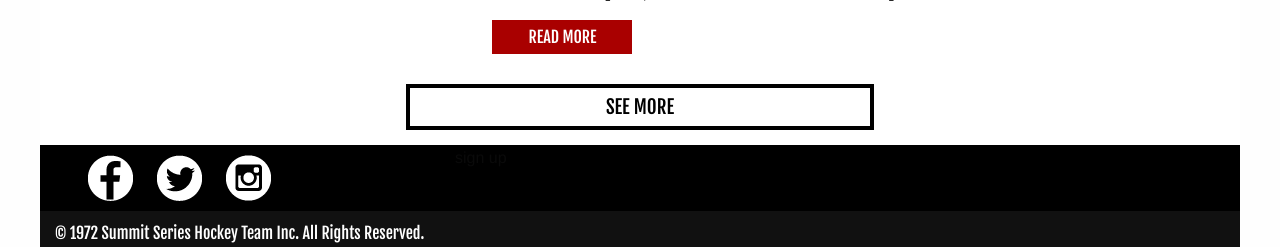
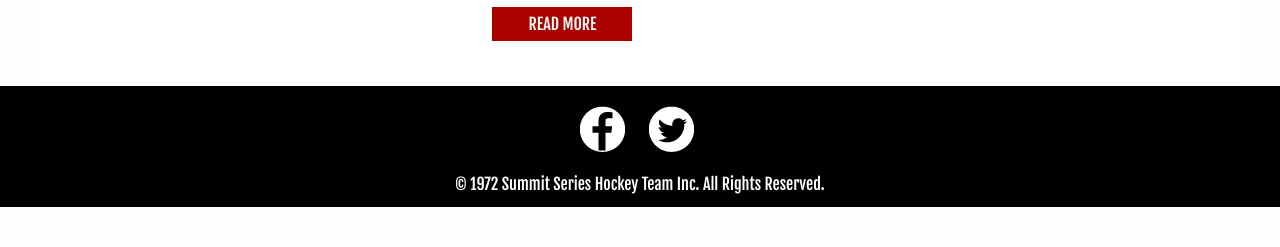
Before and after one commit to c-larocque/team-canada, a PHP site: page /media.php in a window 1280 px wide. Shown: the part 2402-2649 px from the top of the page. After the commit the page ends 2609 px from the top, so only its background shows below. Run offline with PHP 8.4, Linux system fonts and the light colour scheme; some libraries are stand-ins or nearby versions.

Commit message:
Full width backgrounds, removed instagram links, fixed queries

```diff
--- a/contact.php
+++ b/contact.php
@@ -2,7 +2,7 @@
 <html class="no-js" lang="en" dir="ltr">
   <head>
     <?php include 'includes/head.php';?>
-    <title>HOME - Team Canada 1972</title>
+    <title>CONTACT US - Team Canada 1972</title>
   </head>
 
   <body>
@@ -18,6 +18,7 @@
       </section>
     </div>
 
+    <div class="greyPano">
       <section class="row" id="contactCon">
         <h2 class="hide">Contact Information</h2>
         <p class="small-12 show-for-small-only columns" id="contactInfoMobile">To learn more about Team Canada 1972, upcoming events, or have any questions, please feel free to reach out by filling out our form. We will be sure to get back to you as soon as possible!</p>
@@ -52,6 +53,7 @@
           </section>
         </div>
       </section>
+    </div>
 
     <?php include 'includes/footer.php';?>
 
--- a/css/css/app.css
+++ b/css/css/app.css
@@ -1,11 +1,18 @@
+.greyPano {
+  width: 100%;
+  background-color: #363636; }
+
+.redPano {
+  width: 100%;
+  background-color: #a90000; }
+
+.footerPano {
+  width: 100%;
+  background-color: #000;
+  padding: 10px 0; }
+
 #pano {
   background-color: #666; }
-
-#aboutUs {
-  background-color: red; }
-
-#legacySeconds {
-  background-color: blue; }
 
 #socialMedia {
   background-color: #ccc; }
@@ -280,25 +287,18 @@
     border: 2px #fff solid;
     color: #fff; }
 
-#mainFooter {
-  background-color: #000; }
-  #mainFooter #searchForm {
-    margin-top: 20px; }
-    #mainFooter #searchForm #searchBut {
-      background-color: #a90000; }
-  #mainFooter #socialNav {
-    display: block;
-    margin: 0 auto;
-    width: 225px; }
-    #mainFooter #socialNav li {
-      display: inline-block;
-      margin: 10px; }
+#socialNav {
+  display: block;
+  margin: 0 auto;
+  width: 140px; }
+  #socialNav li {
+    display: inline-block;
+    margin: 10px; }
 
-#copyrightBar {
-  background-color: #111;
+#copyrightInfo p {
   font-family: "Fjalla One", Helvetica, Arial, sans-serif;
   font-size: 1em;
-  text-align: center;
+  text-align: center !important;
   color: #fff;
   padding-top: 10px; }
 
@@ -679,18 +691,6 @@
       text-align: center; }
     #relatedNews .news .readMore:hover {
       background-color: #363636; }
-  #relatedNews #seeMore {
-    display: block;
-    width: 40%;
-    margin: 0 auto;
-    border: 4px solid #000;
-    text-align: center;
-    font-family: "Fjalla One", Helvetica, Arial, sans-serif;
-    font-size: 1.185em;
-    padding: 5px;
-    color: #000; }
-  #relatedNews #seeMore:hover {
-    background-color: #a90000; }
 
 @media screen and (min-width: 33.375em) {
   #charityPanel-label {
--- a/css/sass/app.scss
+++ b/css/sass/app.scss
@@ -3,19 +3,28 @@ $paraFont: 'Merriweather', Times, serif;
 $grey: #363636;
 $red: #a90000;
 
+//Pano Background Styling
+
+.greyPano {
+   width: 100%;
+	 background-color: $grey;
+}
+
+.redPano {
+	width: 100%;
+	background-color: $red;
+}
+
+.footerPano {
+	width: 100%;
+	background-color: #000;
+	padding: 10px 0;
+}
+
+
 #pano
 {
 	background-color: #666;
-}
-
-#aboutUs
-{
-	background-color: red;
-}
-
-#legacySeconds
-{
-	background-color: blue;
 }
 
 #socialMedia
@@ -448,40 +457,24 @@ $red: #a90000;
 	}
 }
 
-#mainFooter
-{
-	background-color: #000;
-
-	#searchForm
-	{
-		margin-top: 20px;
-
-		#searchBut
-		{
-			background-color: $red;
-		}
-	}
-
-	#socialNav
-	{
+
+#socialNav {
 	display: block;
 	margin: 0 auto;
-		width: 225px;
-
-		li
-		{
+	width: 140px;
+
+	li {
 		display: inline-block;
 		margin: 10px;
 	}
 }
-}
-
-#copyrightBar
-{
-	background-color: #111;
+
+
+#copyrightInfo p
+{
 	font-family: $mainFont;
 	font-size: 1em;
-	text-align: center;
+	text-align: center !important;
 	color: #fff;
 	padding-top: 10px;
 }
@@ -1135,24 +1146,6 @@ $red: #a90000;
 			background-color: $grey;
 		}
 	}
-
-	#seeMore
-	{
-		display: block;
-		width: 40%;
-		margin: 0 auto;
-		border: 4px solid #000;
-		text-align: center;
-		font-family: $mainFont;
-		font-size: 1.185em;
-		padding: 5px;
-		color: #000;
-	}
-
-	#seeMore:hover
-	{
-		background-color: $red;
-	}
 }
 
 @media screen and (min-width: 33.375em) {
--- a/includes/footer.php
+++ b/includes/footer.php
@@ -1,34 +1,17 @@
+<div class="footerPano">
   <footer id="mainFooter" class="row">
     <h2 class="hide">Main Footer</h2>
-  <section class="small-12 show-for-small-only columns">
-    <h3 class="hide">Search Bar for Mobile</h3>
-    <form id="searchForm" action="search.php" method="get">
-      <div class="input-group">
-        <input class="input-group-field" type="text" placeholder="Search...">
-        <div class="input-group-button">
-          <input type="submit" class="button" id="searchBut" value="search">
-        </div>
-      </div>
-    </form>
-  </section>
 
-  <nav class="small-12 large-3 columns">
+    <nav class="small-12 columns">
       <h3 class="hide">Social Media Navigation</h3>
       <ul id="socialNav">
         <li id="facebook"><a href="http://www.facebook.com/teamcanada1972"><img src="images/facebook.png" alt="facebook"></a></li>
         <li id="twitter"><a href="http://www.twitter.com/teamcanada1972"><img src="images/twitter.png" alt="twitter"></a></li>
-      <li id="instagram"><a href="http://www.instagram.com"><img src="images/instagram.png" alt="instagram"></a></li>
       </ul>
     </nav>
 
-  <div class="large-9 large-push-1 columns hide-for-small-only">
-    <p>sign up</p>
+    <div class="small-12 columns" id="copyrightInfo">
+      <p>&copy; 1972 Summit Series Hockey Team Inc. All Rights Reserved.</p>
     </div>
   </footer>
-
-<section class="row" id="copyrightBar">
-  <h2 class="hide">Copyright Bar</h2>
-  <div class="small-12 columns">
-    <p>&copy; 1972 Summit Series Hockey Team Inc. All Rights Reserved.</p>
 </div>
-</section>
--- a/includes/header.php
+++ b/includes/header.php
@@ -12,7 +12,7 @@
           <ul class="mainNav">
             <li><a href="#">HOME</a></li>
             <li><a href="theteam.php">THE TEAM</a></li>
-            <li><a href="summitseries.php">SUMMIT SERIES</a></li>
+            <li><a href="summitseries.php">TIMELINE</a></li>
             <li><a href="legacy.php">LEGACY</a></li>
             <li><a href="gallery.php">GALLERY</a></li>
             <li><a href="media.php">MEDIA CENTRE</a></li>
@@ -33,7 +33,7 @@
           <ul class="vertical menu" data-menu>
             <li><a href="index.php">HOME</a></li>
             <li><a href="theteam.php">THE TEAM</a></li>
-            <li><a href="summitseries.php">SUMMIT SERIES</a></li>
+            <li><a href="summitseries.php">TIMELINE</a></li>
             <li><a href="legacy.php">LEGACY</a></li>
             <li><a href="gallery.php">GALLERY</a></li>
             <li><a href="media.php">MEDIA CENTRE</a></li>
--- a/index.php
+++ b/index.php
@@ -25,6 +25,7 @@
       </video>
     </section>
 
+    <div class="greyPano">
       <section class="row" id="mainHome" data-equalizer data-equalize-mq="medium-up">
         <h2 class="hide">Main Homepage Information</h2>
         <section class="small-12 medium-4 large-4 columns homeSections" id="summitSeriesHomepage" data-equalizer-watch>
@@ -51,6 +52,7 @@
           <a href="partners.html" class="learnMoreBut">LEARN MORE</a>
         </section>
       </section>
+    </div>
 
     <div id="legacyPano" data-interchange="[images/homePano_bg_3.jpg, small], [images/homePano_bg_2.jpg, medium], [images/homePano_bg_1.jpg, large]">
       <section class="row">
@@ -92,6 +94,7 @@ Summit Series, particularly those highlighting what can be achieved through tea
       </section>
     </section>
 
+    <div class="greyPano">
       <section class="row" id="merchCon">
           <h2>MERCHANDISE</h2>
           <a href="#" id="storeBut">GO TO STORE ></a>
@@ -128,6 +131,7 @@ Summit Series, particularly those highlighting what can be achieved through tea
           </div>
         </div>
       </section>
+    </div>
 
     <?php include 'includes/footer.php';?>
 
--- a/media.php
+++ b/media.php
@@ -2,7 +2,7 @@
 <html class="no-js" lang="en" dir="ltr">
   <head>
     <?php include 'includes/head.php';?>
-    <title>HOME - Team Canada 1972</title>
+    <title>MEDIA CENTRE - Team Canada 1972</title>
   </head>
 
   <body>
@@ -19,9 +19,8 @@
                   <ul>
                     <li><a href="#socialMedia">SOCIAL MEDIA</a></li>
                     <li><a href="#relatedNews">RELATED NEWS</a></li>
-                    <li><a href="gallery.html">GALLERY</a></li>
-                    <li><a href="#">PRESS RELEASES</a></li>
-                    <li><a href="contact.html">CONTACT US</a></li>
+                    <li><a href="gallery.php">GALLERY</a></li>
+                    <li><a href="contact.php">CONTACT US</a></li>
                   </ul>
                 </nav>
               </div>
@@ -31,29 +30,27 @@
           <div id="socialMedia">
             <section class="row">
               <h2>SOCIAL MEDIA</h2>
-              <div class="small-12 medium-4 columns">
+              <div class="small-12 medium-6 columns">
                 <a href="http://www.facebook.com/teamcanada1972" class="widgetLabel">FACEBOOK</a>
                 <div class="hide-for-small-only">
-                <iframe src="https://www.facebook.com/plugins/page.php?href=https%3A%2F%2Fwww.facebook.com%2Fteamcanada1972&tabs=timeline&width=340&height=500&small_header=false&adapt_container_width=true&hide_cover=false&show_facepile=true&appId" width="370" height="500" style="border:none;overflow:hidden;max-width:100%" scrolling="no" frameborder="0" allowTransparency="true"></iframe>
+                <iframe src="https://www.facebook.com/plugins/page.php?href=https%3A%2F%2Fwww.facebook.com%2Fteamcanada1972&tabs=timeline&width=570&height=500&small_header=false&adapt_container_width=true&hide_cover=false&show_facepile=true&appId" width="570" height="500" style="border:none;overflow:hidden;max-width:100%;" scrolling="yes" frameborder="0" allowTransparency="true"></iframe>
                 </div>
               </div>
 
-              <div class="small-12 medium-4 columns">
+              <div class="small-12 medium-6 columns">
                 <a href="http://www.twitter.com/teamcanada1972" class="widgetLabel">TWITTER</a>
                 <div class="hide-for-small-only">
                   <a class="twitter-timeline" data-height="500" href="https://twitter.com/TeamCanada1972">Tweets by TeamCanada1972</a>
                 </div>
               </div>
-
-              <div class="small-12 medium-4 columns">
-                <a href="http://www.instagram.com" class="widgetLabel">INSTAGRAM</a>
-                <img data-interchange="[images/instagram_widget_medium.jpg, medium], [images/instagram_widget_large.jpg, large]" alt="Instagram widget" id="instaWidget" class="hide-for-small-only">
-              </div>
             </section>
           </div>
 
           <section class="row" id="relatedNews">
-            <h2>RELATED NEWS</h2>
+            <div class="small-12 columns" id="newsHeading">
+              <h2>RELATED NEWS</h2>
+              <a href="#" id="seeAllBut">SEE ALL ></a>
+            </div>
             <section class="row news large-10 large-push-1 columns">
               <div class="small-12 medium-6 large-4 columns">
                 <img src="images/news_img1.jpg" alt="News Image 1">
@@ -91,9 +88,6 @@
                 <a href="#" class="readMore">READ MORE</a>
               </div>
             </section>
-
-            <a href="#" id="seeMore">SEE MORE</a>
-
           </section>
 
     <?php include 'includes/footer.php';?>
--- a/summitseries.php
+++ b/summitseries.php
@@ -10,6 +10,7 @@
 
     <?php include 'includes/header.php';?>
 
+<div class="greyPano">
 <section class="row" id="allTimeline">
   <section class="intro row">
   <div class="container">
@@ -169,6 +170,7 @@
   </ul>
 </section>
 </section><!--end all of timeline and intro text-->
+</div>
 
 
       <?php include 'includes/footer.php';?>
```
Also changed, not shown: other parts of css/css/app.css (+27 -8 lines), other parts of css/sass/app.scss (+36 -8 lines), legacy.php (+5 -10 lines), partners.php (+1 -30 lines), images/logo_large.svg, 1 other file. Lines whose indentation alone changed are shown as unchanged.
